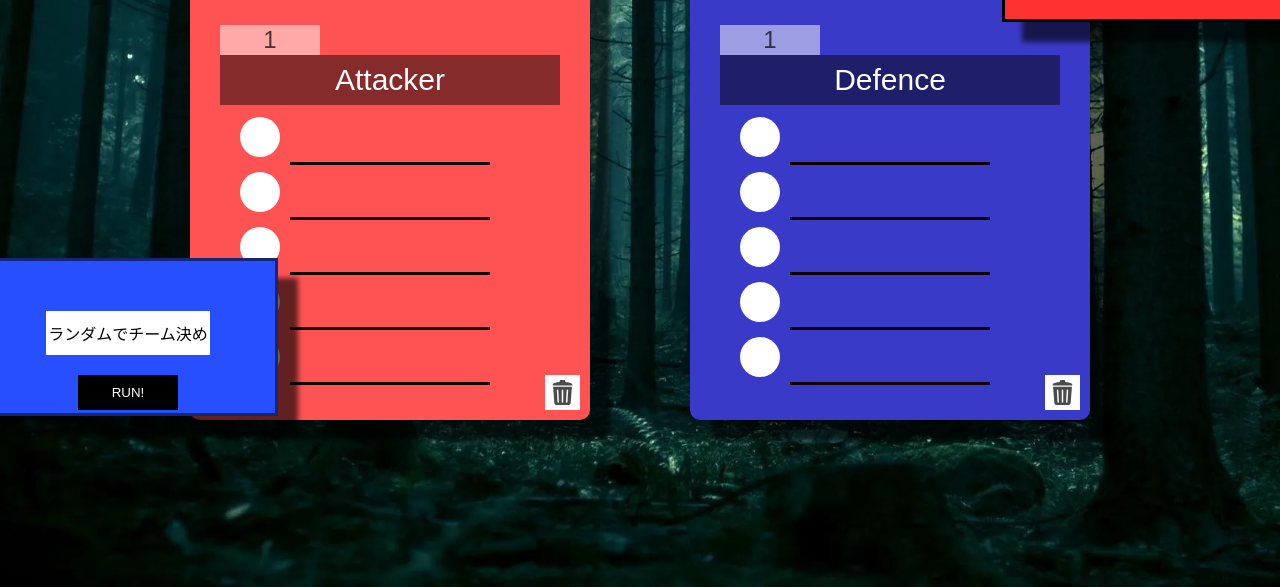
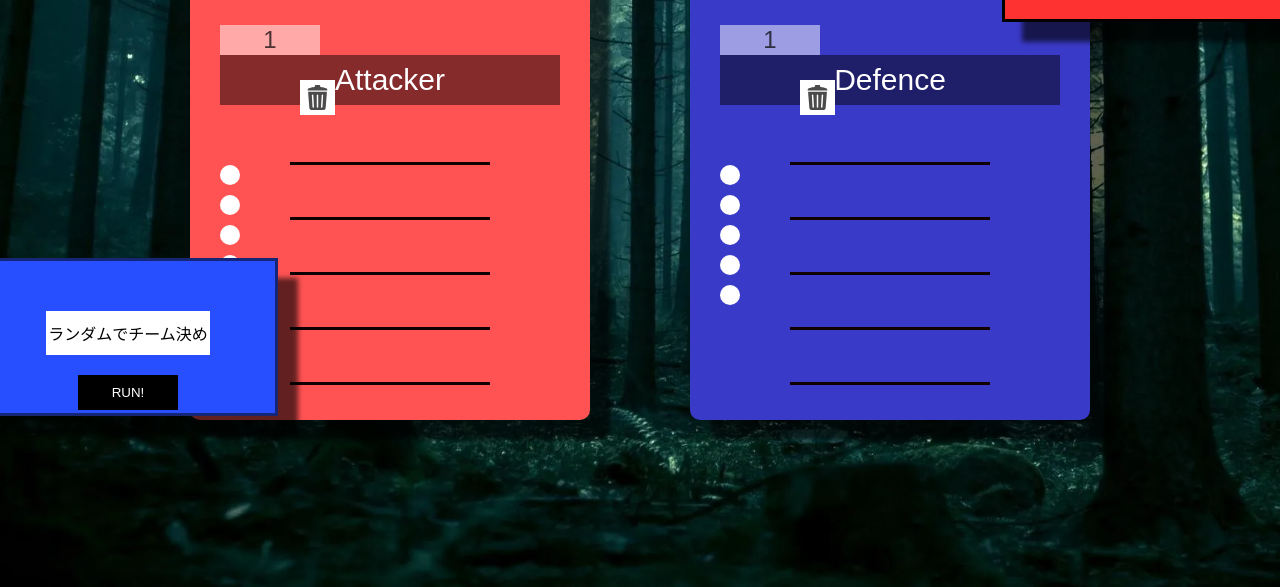
Before and after one commit to NimaProgram/table_mem, a plain HTML site: page index.html in a window 1280 px wide. Shown: the part 213-800 px from the top of the page. Drawn offline with nearby package versions, Linux system fonts and the light colour scheme.

Commit message:
レスポンシブ更新

```diff
--- a/stylesheets/mediaquery.css
+++ b/stylesheets/mediaquery.css
@@ -22,7 +22,7 @@
         margin-bottom: var(--mobile-attacker-margin-bottom);
     }
     #attacker{
-        background-color: rgb(216, 216, 216);
+        background-color: rgb(37, 37, 37);
         margin-right: calc(var(--mobile-attacker-margin-spacing) / 2);
         /* margin-bottom: var(--mobile-attacker-margin-bottom); */
     }
@@ -131,3 +131,69 @@
         margin: 160px 0 0 0;
     }
 }
+
+.trush {
+    position: absolute;
+    width: 25px;
+    height: cover;
+    margin: 0px 0 250px 80px;
+    background-color: #fff;
+    padding: 5px;
+}
+
+.trush:hover {
+    background: #fff;
+}
+
+.trush:active {
+    background-color: #fff;
+    opacity: 0.7;
+    width: 23px;
+    height: cover;
+}
+
+#aimg_1, #aimg_2, #aimg_3, #aimg_4, #aimg_5, #dimg_1, #dimg_2, #dimg_3, #dimg_4, #dimg_5{
+    position: absolute;
+    width: 20px;
+    border-radius: 50px;
+}
+
+#aimg_1 {
+    margin: 0 0 95px 0;
+}
+
+#aimg_2 {
+    margin: 0 0 35px 0;
+}
+
+#aimg_3 {
+    margin: 25px 0 0 0;
+}
+
+#aimg_4 {
+    margin: 85px 0 0 0;
+}
+
+#aimg_5 {
+    margin: 145px 0 0 0;
+}
+
+#dimg_1 {
+    margin: 0 0 95px 0;
+}
+
+#dimg_2 {
+    margin: 0 0 35px 0;
+}
+
+#dimg_3 {
+    margin: 25px 0 0 0;
+}
+
+#dimg_4 {
+    margin: 85px 0 0 0;
+}
+
+#dimg_5 {
+    margin: 145px 0 0 0;
+}
```
